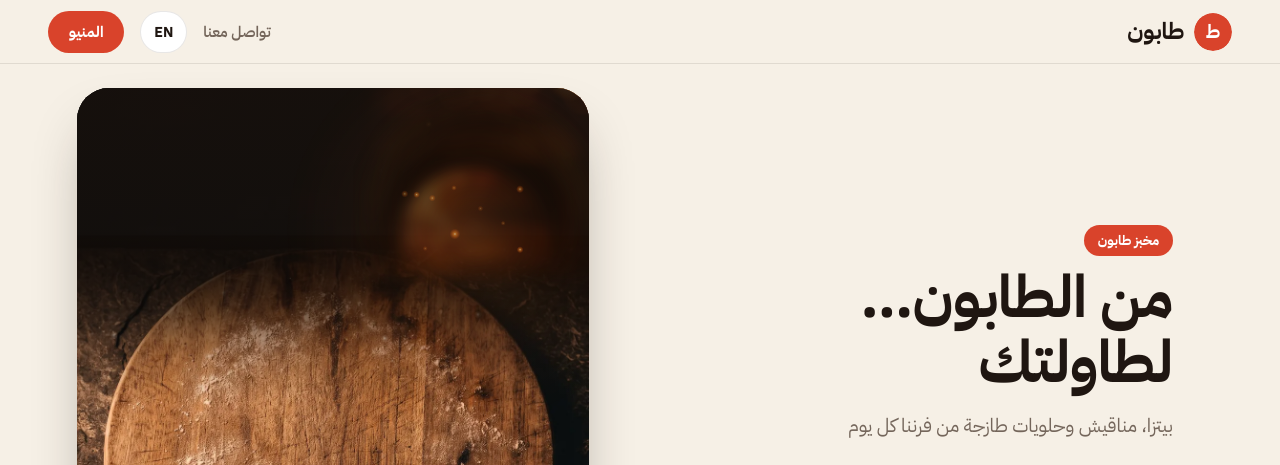
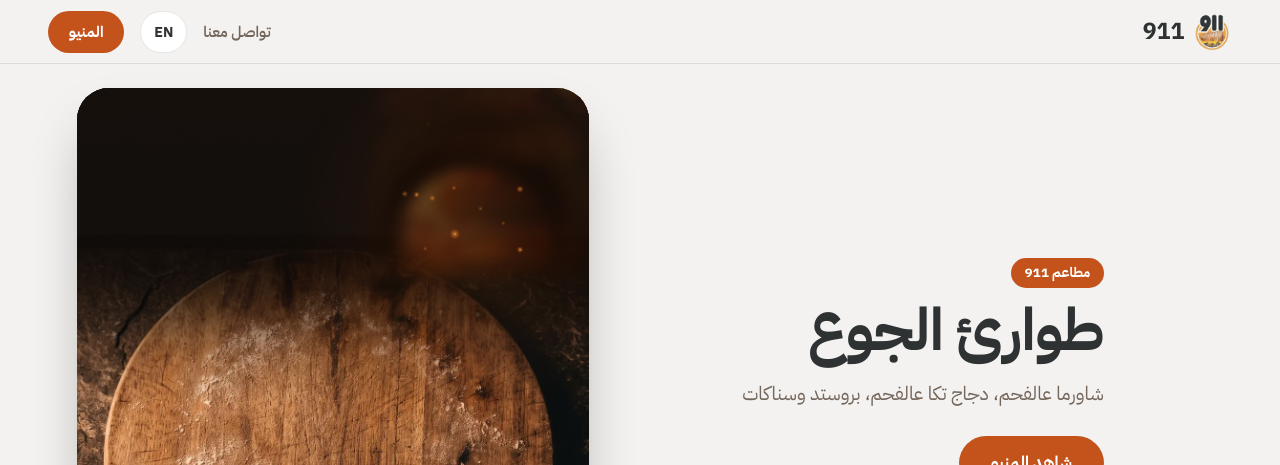
Before and after one commit to Mayzar-Alzamel6/menu-911, a plain HTML site: page index.html in a window 1280 px wide. Shown: the top 465 px of the page. Drawn offline with nearby package versions, Linux system fonts and the light colour scheme; a web font is replaced by a local one.

Commit message:
911 brand: name, slogan, contact, orange/charcoal colors, logo and icons
Logo cut out of the printed menu cover. Accent darkened from the
menu's #CD5B24 to #C4521B so white button text passes AA.

Co-Authored-By: Claude Opus 5.5 <noreply@anthropic.com>

```diff
--- a/index.html
+++ b/index.html
@@ -3,9 +3,9 @@
 <head>
   <meta charset="UTF-8">
   <meta name="viewport" content="width=device-width, initial-scale=1.0">
-  <title>مخبز طابون | المنيو</title>
-  <meta name="description" content="المنيو الرقمي — اطلب من طاولتك مباشرة عبر واتساب. بيتزا، معجنات وحلويات طازجة كل يوم.">
-  <meta name="theme-color" content="#F6F0E6">
+  <title>مطاعم 911 | المنيو</title>
+  <meta name="description" content="المنيو الرقمي — اطلب من طاولتك مباشرة عبر واتساب. شاورما ودجاج تكا عالفحم، بروستد وسناكات.">
+  <meta name="theme-color" content="#F3F2F0">
 
   <!-- Favicon & App Icons -->
   <link rel="icon" href="assets/favicon/favicon.ico" sizes="any">
@@ -17,7 +17,7 @@
 
   <!-- Open Graph / Facebook -->
   <meta property="og:type" content="website">
-  <meta property="og:title" content="مخبز طابون | المنيو">
+  <meta property="og:title" content="مطاعم 911 | المنيو">
   <meta property="og:description" content="المنيو الرقمي — اطلب من طاولتك مباشرة عبر واتساب.">
   <meta property="og:url" content="https://mayzar-alzamel6.github.io/restaurant-qr-menu/">
   <meta property="og:image" content="https://mayzar-alzamel6.github.io/restaurant-qr-menu/assets/favicon/og-image.jpg">
@@ -27,7 +27,7 @@
 
   <!-- Twitter Card -->
   <meta name="twitter:card" content="summary_large_image">
-  <meta name="twitter:title" content="مخبز طابون | المنيو">
+  <meta name="twitter:title" content="مطاعم 911 | المنيو">
   <meta name="twitter:description" content="المنيو الرقمي — اطلب من طاولتك مباشرة عبر واتساب.">
   <meta name="twitter:image" content="https://mayzar-alzamel6.github.io/restaurant-qr-menu/assets/favicon/og-image.jpg">
 
@@ -50,7 +50,7 @@
 <body>
   <div class="intro" aria-hidden="true">
     <div class="intro__inner">
-      <span class="brand-mark intro__mark" data-site-logo><span class="monogram">ط</span></span>
+      <span class="brand-mark intro__mark" data-site-logo><span class="monogram">9</span></span>
       <svg class="intro__flame" viewBox="0 0 40 56">
         <path class="intro__flame-outer" d="M20 2C24 14 36 20 36 35a16 16 0 0 1-32 0C4 25 12 20 14 10c3 6 6 8 6 8S18 10 20 2Z"/>
         <path class="intro__flame-inner" d="M20 24c2 6 8 9 8 16a8 8 0 0 1-16 0c0-5 4-8 5-13 1 3 3 4 3 4s-1-4 0-7Z"/>
@@ -76,7 +76,7 @@
           <div class="hero__headline">
             <h1 data-site="slogan">من فرننا… لطاولتك</h1>
             <p class="hero__eyebrow" data-site="name">اسم المطعم</p>
-            <p class="hero__tagline" data-site="tagline">بيتزا، معجنات وحلويات طازجة كل يوم</p>
+            <p class="hero__tagline" data-site="tagline">شاورما عالفحم، دجاج تكا عالفحم، بروستد وسناكات</p>
             <a href="#menu" class="btn hero__cta" data-i18n="seeMenu">شاهد المنيو</a>
           </div>
           <ol class="hero__steps" aria-hidden="true"></ol>
--- a/js/site-config.js
+++ b/js/site-config.js
@@ -11,43 +11,43 @@
  */
 window.SITE = {
   // Full name (hero, footer, copyright) and short name (navbar, logo letter)
-  name: 'مخبز طابون',
-  shortName: 'طابون',
+  name: 'مطاعم 911',
+  shortName: '911',
 
   // Hero headline + the line under the name
-  slogan: 'من الطابون… لطاولتك',
-  tagline: 'بيتزا، مناقيش وحلويات طازجة من فرننا كل يوم',
+  slogan: 'طوارئ الجوع',
+  tagline: 'شاورما عالفحم، دجاج تكا عالفحم، بروستد وسناكات',
 
   // English version of the page: the EN button in the navbar. Each text
   // above/below has an *En twin; menu items use their `en` fields.
   // Set english: false to hide the button.
   english: true,
-  nameEn: 'Taboon Bakery',
-  shortNameEn: 'Taboon',
-  sloganEn: 'From the taboon… to your table',
-  taglineEn: 'Pizza, manakish and sweets, fresh from our oven every day',
+  nameEn: '911 Restaurants',
+  shortNameEn: '911',
+  sloganEn: 'Hunger emergency',
+  taglineEn: 'Charcoal shawarma, charcoal chicken tikka, broasted and snacks',
 
   // Logo image path (square, ideally transparent WebP/PNG), e.g.
   // 'assets/img/logo/logo.webp'. Leave empty to show a colored circle with
   // the first letter of shortName instead.
-  logo: '',
+  logo: 'assets/img/logo/logo.webp',
 
   // Contact / footer
-  address: 'عنوان المطعم، المدينة',
+  address: 'إربد: شارع الثلاثين بجانب محامص الشعب · نعيمة مقابل البلدية · مقابل إربد مول القديم',
   hours: 'يومياً من 9 صباحاً حتى 12 منتصف الليل',
-  addressEn: 'Restaurant address, City',
+  addressEn: 'Irbid: Al-Thalatheen St. by Al-Shaab Roastery · Naimeh opposite the municipality · opposite old Irbid Mall',
   hoursEn: 'Daily, 9 AM to midnight',
   phones: [
-    { display: '079 504 2469', tel: '+962795042469' }
+    { display: '07 911 911 20', tel: '+962791191120' }
   ],
 
   // WhatsApp number that receives table orders: international format,
   // digits only, no "+" or leading zeros (e.g. Jordan 079xxxxxxx -> 96279xxxxxxx).
-  whatsapp: '962795042469',
+  whatsapp: '962791191120',
 
   // Social links: full URLs, or '' to hide the button
   instagram: '',
-  facebook: '',
+  facebook: 'https://www.facebook.com/restaurant911restaurant',
 
   // Menu from a Google Sheet (optional): the ID from the sheet's link
   // docs.google.com/spreadsheets/d/<ID>/edit. The sheet must be shared as
@@ -62,9 +62,11 @@ window.SITE = {
 
   // Brand colors (CSS custom properties on :root)
   theme: {
-    '--accent': '#D9432B',      // buttons, prices highlights, logo circle
-    '--accent-dark': '#B8331E', // hover/pressed
-    '--accent-soft': '#FBE3DD', // light tint (table badge, notes)
-    '--bg': '#F6F0E6'           // page background
-  }
-};
+    '--accent': '#C4521B',      // 911 orange (darkened from the menu's #CD5B24 so white text passes AA)
+    '--accent-dark': '#A2410F', // hover/pressed
+    '--accent-soft': '#FBE5D6', // light tint (table badge, notes)
+    '--bg': '#F3F2F0',          // light grey, like the printed menu paper
+    '--bg-2': '#E8E6E3',
+    '--ink': '#2F3232',         // charcoal of the "911" digits
+    '--dark': '#2A2C2C'         // footer, cart bar, stepper
+  }};
```
Also changed, not shown: assets/favicon/apple-touch-icon.png, assets/favicon/favicon-16.png, assets/favicon/favicon-32.png, assets/favicon/favicon.ico, assets/favicon/icon-192.png, assets/favicon/icon-512.png, assets/favicon/og-image.jpg, assets/img/logo/logo.webp (added).
